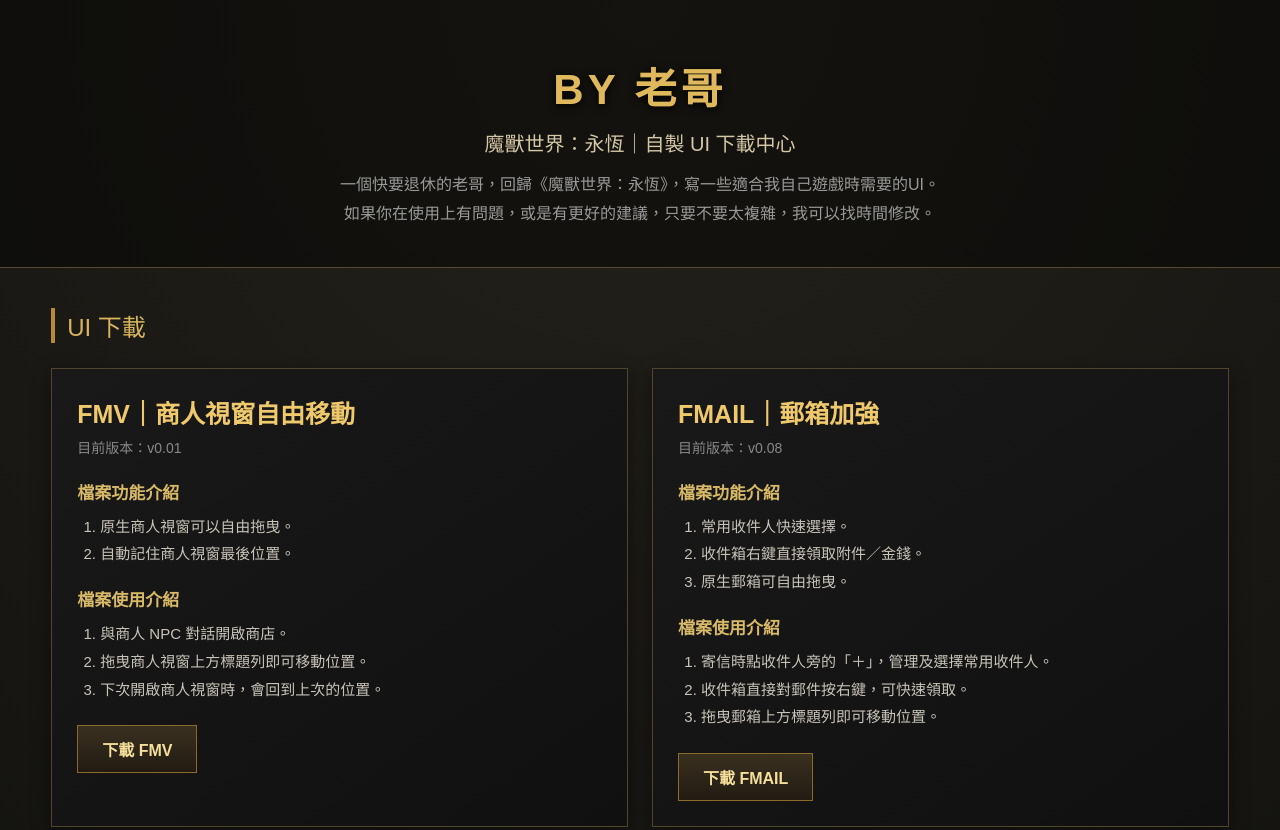
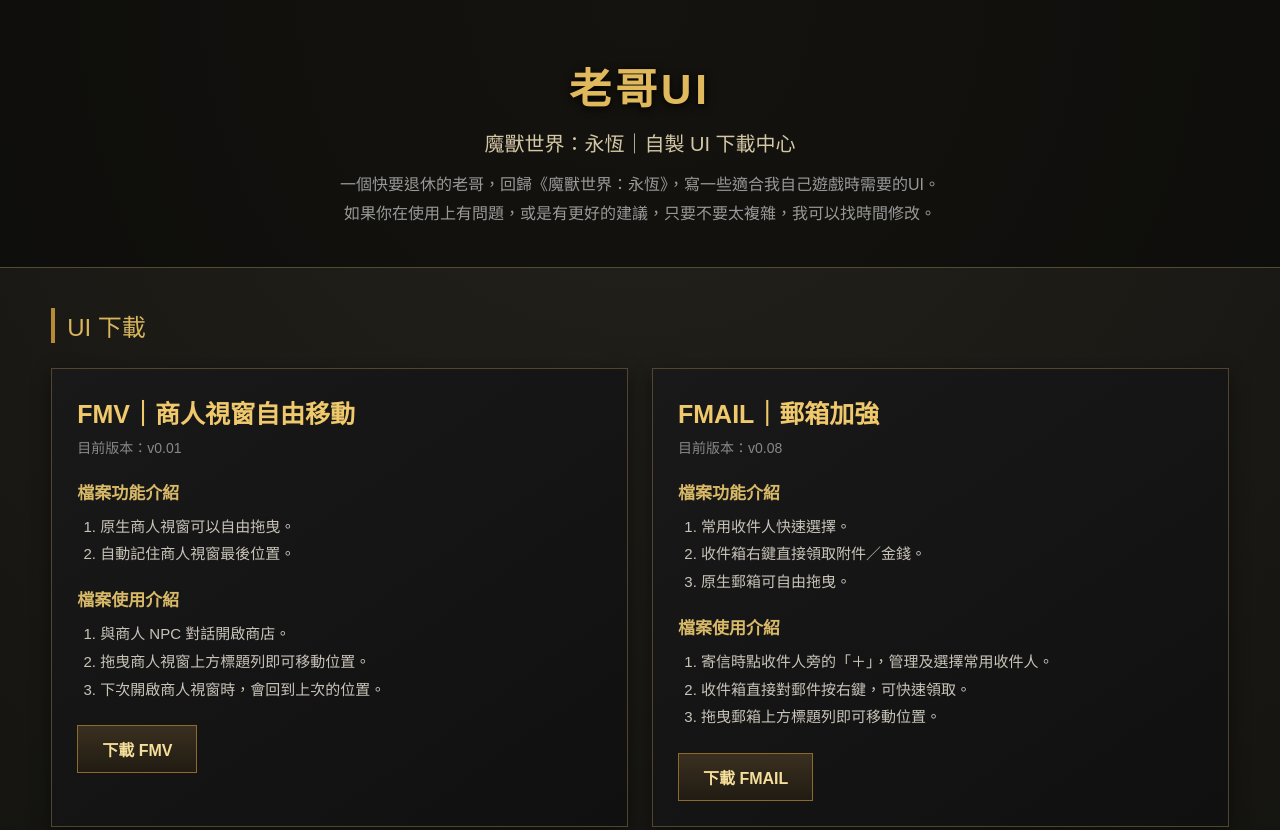
Before and after one commit to KUO601111886/KUO601111886.github.io, a plain HTML site: page index.html in a window 1280 px wide. Shown: the top 830 px of the page. Drawn offline with Linux system fonts and the light colour scheme.

Commit message:
Update index.html

```diff
--- a/index.html
+++ b/index.html
@@ -175,7 +175,7 @@
 
 <header>
 
-    <div class="logo">BY 老哥</div>
+    <div class="logo">老哥UI</div>
 
     <div class="subtitle">
         魔獸世界：永恆｜自製 UI 下載中心
```
